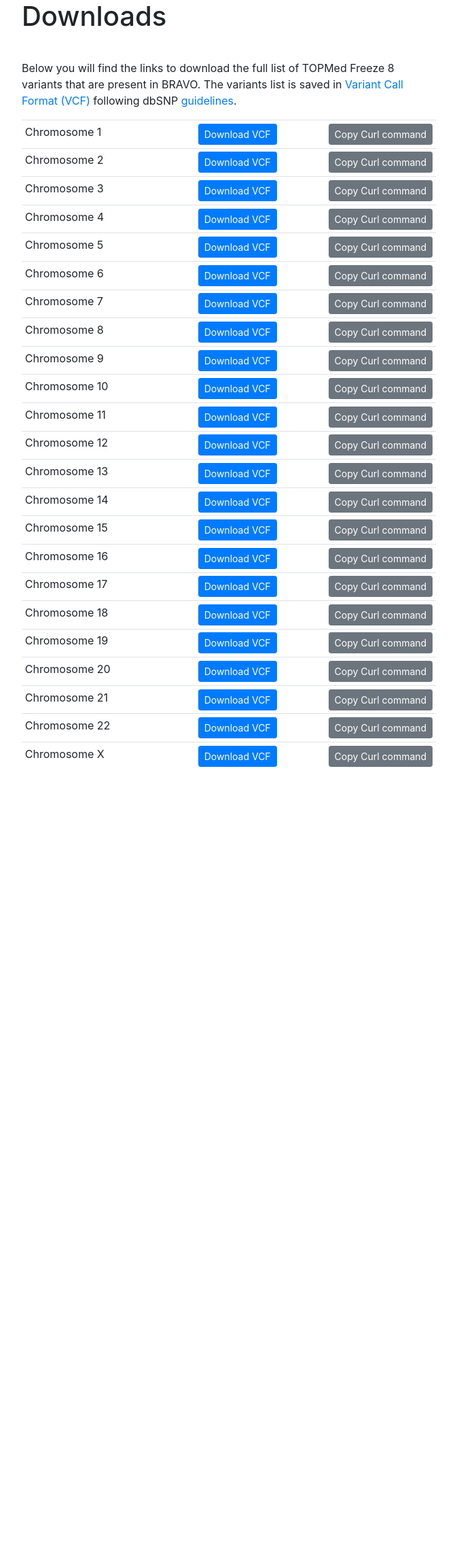
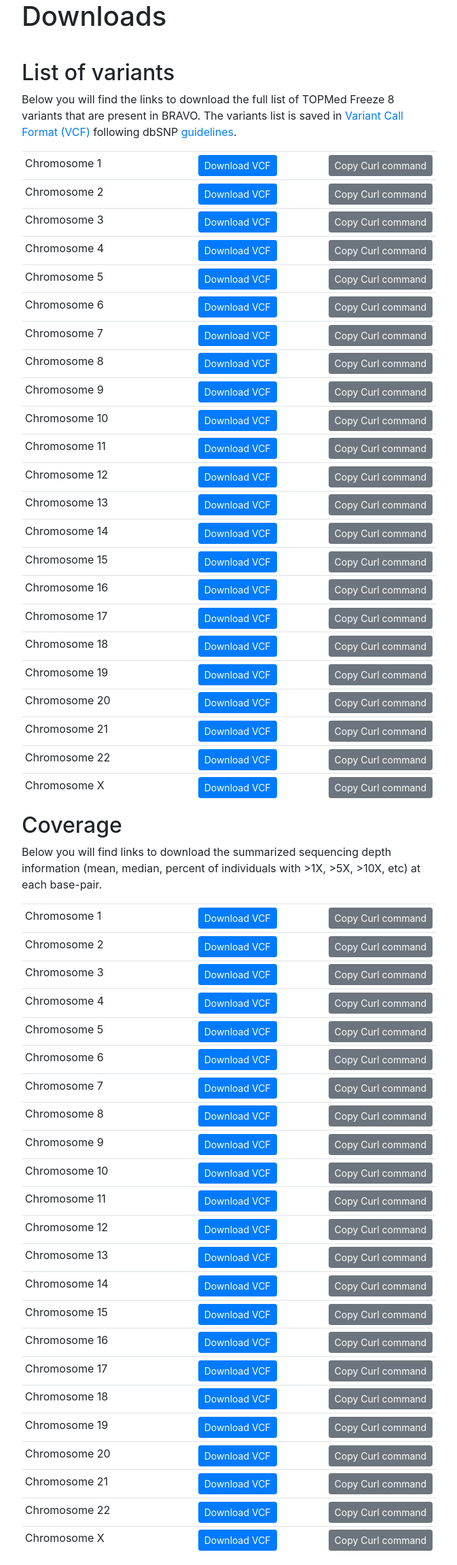
Before and after one commit to statgen/bravo_api, a Flask app: template bravo_browser/templates/downloads.html in a window 1280 px wide. Shown: the part 53-2355 px from the top of the page at 68% size, without its empty margins (303-976 px from the left). Before the commit the page ends 1181 px from the top, so only its background shows below. Run offline with Flask 2, Linux system fonts and the light colour scheme; the template is opened without the code that fills it, so the values that code supplies are empty; some libraries are stand-ins or nearby versions.

Commit message:
add coverage buld downloads

```diff
--- a/bravo_browser/templates/downloads.html
+++ b/bravo_browser/templates/downloads.html
@@ -9,6 +9,11 @@ BRAVO
    <div class="row justify-content-center">
       <div class="col-10 col-sm-8 col-md-6">
          <h1 style="margin-bottom: 1em">Downloads</h1>
+      </div>
+   </div>
+   <div class="row justify-content-center">
+      <div class="col-10 col-sm-8 col-md-6">
+         <h2>List of variants</h2>
          <p>
          Below you will find the links to download the full list of TOPMed Freeze 8 variants that are present in BRAVO.
          The variants list is saved in <a href="https://vcftools.github.io/index.html">Variant Call Format (VCF)</a> following dbSNP <a href="https://www.ncbi.nlm.nih.gov/snp/docs/submission/vcf_submission_guidelines/">guidelines</a>.
@@ -31,5 +36,29 @@ BRAVO
          </table>
       </div>
    </div>
+   <div class="row justify-content-center">
+      <div class="col-10 col-sm-8 col-md-6">
+         <h2>Coverage</h2>
+         <p>
+         Below you will find links to download the summarized sequencing depth information (mean, median, percent of individuals with &gt1X, &gt5X, &gt10X, etc) at each base-pair.
+         </p>
+      </div>
+   </div>
+   <div class="row justify-content-center">
+      <div class="col-10 col-sm-8 col-md-6">
+         <table class="table table-sm">
+            <tbody>
+            {% for i in range(1, 24) %}
+            <tr>
+               <td>Chromosome {{ {23: 'X'}.get(i, i|string) }}</td>
+               <td>{{ config['DOWNLOAD_CHROMOSOMES_COVERAGE'][ {23: 'X'}.get(i, i|string) ][0] }}</td>
+               <td class="text-right"><a href="{{ url_for('.download_coverage', chromosome = {23: 'X'}.get(i, i)) }}" class="btn btn-sm btn-primary"><span>Download VCF</span></a></td>
+               <td class="text-right"><button type="button" class="btn btn-sm btn-secondary" onclick="prompt('Press Ctrl + C to copy Curl command. Please do not share this command, because it is only for your account.', 'curl \'{{ url_for('.download_coverage', chromosome = {23: 'X'}.get(i, i), _external = True, _scheme = 'https') }}\' -H \'Accept-Encoding: gzip, deflate, br\' -H \'Cookie: {% for key, value in request.cookies.items() -%}{{key}}={{value}}; {%- endfor %}\' --compressed &gt; chr{{ {23: 'X'}.get(i, i) }}.BRAVO_TOPMed_coverage_hg38.txt.gz')">Copy Curl command</button></td>
+            </tr>
+            {% endfor %}
+            </tbody>
+         </table>
+      </div>
+   </div>
 </div>
 {% endblock %}
--- a/config/web_default.py
+++ b/config/web_default.py
@@ -14,5 +14,6 @@ ARCHIVES = []
 # Fill these variables if you want to provide downloads
 DOWNLOADS = False
 DOWNLOAD_CHROMOSOMES_VCF = {} # e.g. { '21': ['100 MB', '/data/vcfs/chr21.vcf.gz'], '22': ['100 MB', '/data/vcfs/chr22.vcf.gz'] }
+DOWNLOAD_CHROMOSOMES_COVERAGE = {} # e.g. { '21': ['300 MB', '/data/coverage/chr21.txt.gz'], '22': ['400 MB', '/data/coverage/chr22.txt.gz'] }
 
 GOOGLE_ANALYTICS_TRACKING_ID = ''
```
Also changed, not shown: bravo_browser/browser.py (+8 -0 lines).
